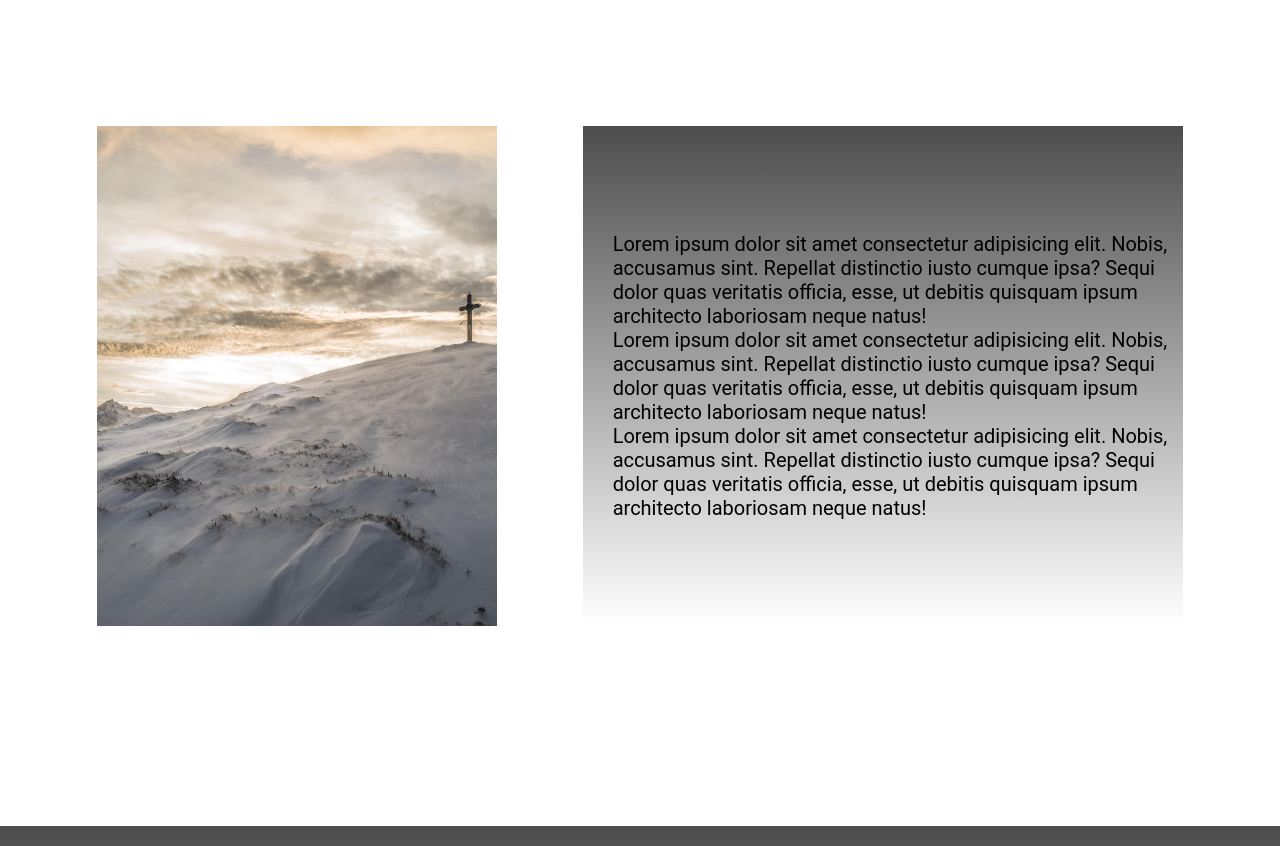
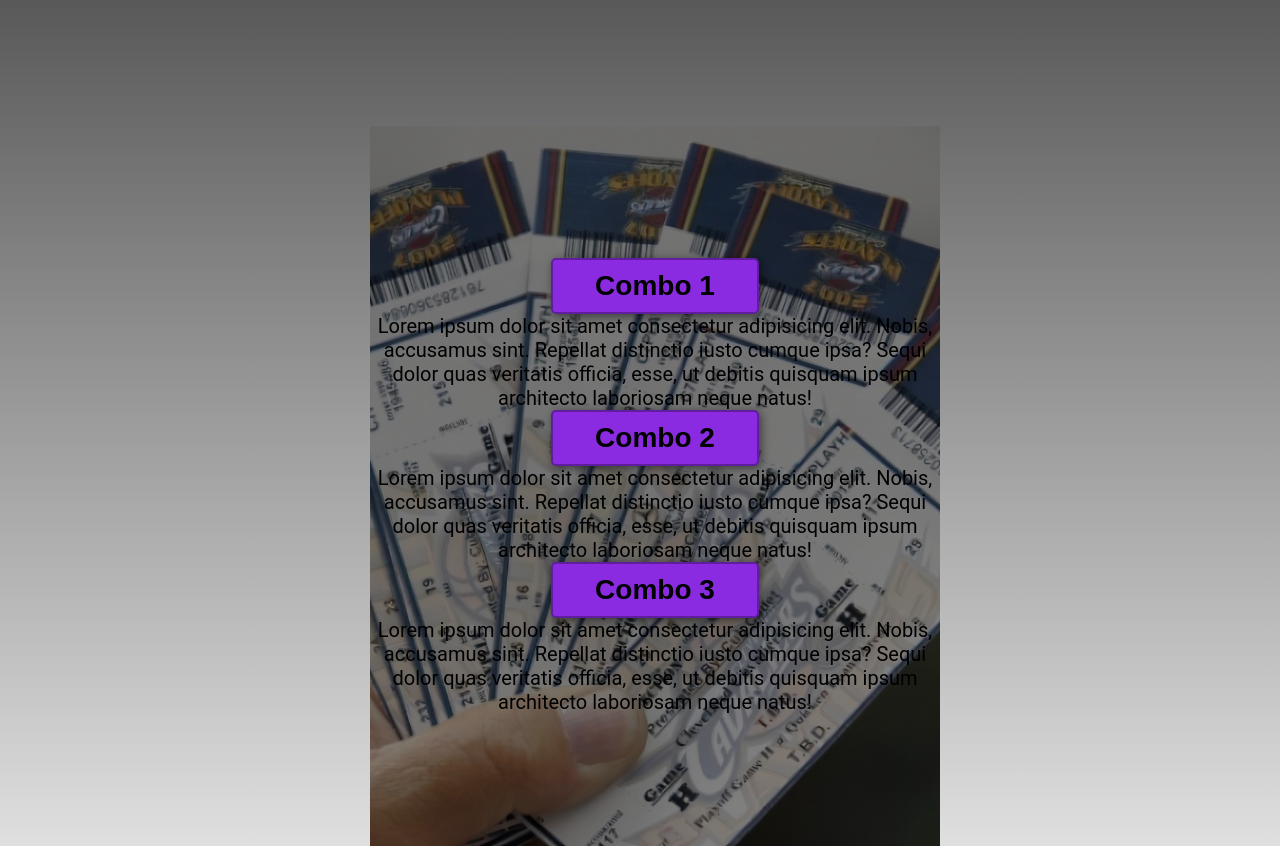
Before and after one commit to LgabrielO/Desarrollo-web1, a website: page Pages/presupuesto.html in a window 1280 px wide. Shown: the part 1020-1866 px from the top of the page. Drawn offline with Linux system fonts and the light colour scheme.

Commit message:
modificamos pagina

```diff
--- a/Assets/sass/origen.scss
+++ b/Assets/sass/origen.scss
@@ -129,6 +129,24 @@ header a:hover {
   background-size: cover;
   background-position: center center;
 }
+.card-puesto {
+  display: flex;
+  align-items: center;
+  justify-content: center;
+  text-align: center;
+  flex-direction: column;
+  height: 90vh;
+  background-image: linear-gradient(
+      0deg,
+      rgba(0, 0, 0, 0.5),
+      rgba(0, 0, 0, 0.5)
+    ),
+    url("./../img/Tickets.jpg");
+  background-repeat: no-repeat;
+  background-size: cover;
+  background-position: center center;
+}
+
 
 .card h1 {
   color: white;
@@ -137,8 +155,17 @@ header a:hover {
 .card button {
   font-size: 1.75em;
 }
+.card-puesto button {
+  font-size: 1.75em;
+}
 
 .card button a {
+  padding: 5px 12px;
+  text-decoration: none;
+  font-weight: bold;
+  color: black;
+}
+.card-puesto button a {
   padding: 5px 12px;
   text-decoration: none;
   font-weight: bold;
--- a/Pages/presupuesto.html
+++ b/Pages/presupuesto.html
@@ -5,6 +5,7 @@
     <meta charset="UTF-8">
     <meta http-equiv="X-UA-Compatible" content="IE=edge">
     <meta name="viewport" content="width=device-width, initial-scale=1.0">
+    <meta name="keywords" content="nuestro-presupuesto, somos-malaquita">
     <link rel="stylesheet" href="./../assets/css/Styles.css">
     <link rel="icon" href="./../assets/img/Logo.jpg">
     <title>Presupuesto</title>
@@ -52,26 +53,27 @@
             </div>
         </div>
     </section>
+    <main>
     <section class="somos-malaquita">
         <div class="container">
-            <div class="img-container"></div>
-
-            <div id="gradientTopBottom">
-
+            <div class="texto">
+                <section class="card-puesto">
+                <button><a href="#">Combo 1</a></button>
                 <p>Lorem ipsum dolor sit amet consectetur adipisicing elit. Nobis, accusamus sint. Repellat distinctio iusto
                     cumque ipsa? Sequi dolor quas veritatis officia, esse, ut debitis quisquam ipsum architecto laboriosam
                     neque natus!</p>
+                    <button><a href="#">Combo 2</a></button>
                 <p>Lorem ipsum dolor sit amet consectetur adipisicing elit. Nobis, accusamus sint. Repellat distinctio iusto
                     cumque ipsa? Sequi dolor quas veritatis officia, esse, ut debitis quisquam ipsum architecto laboriosam
                     neque natus!</p>
+                    <button><a href="#">Combo 3</a></button>
                 <p>Lorem ipsum dolor sit amet consectetur adipisicing elit. Nobis, accusamus sint. Repellat distinctio iusto
                     cumque ipsa? Sequi dolor quas veritatis officia, esse, ut debitis quisquam ipsum architecto laboriosam
                     neque natus!</p>
                 <div>
+                </section>
         </div>
     </section>
-    <main>
-
     </main>
     <footer>
         <div class="container">
```
Also changed, not shown: Pages/confiteria.html (+1 -0 lines), Pages/contacto.html (+1 -0 lines), Pages/quienes-somos.html (+2 -1 lines), index.html (+1 -0 lines), Assets/Css/Styles.css.
